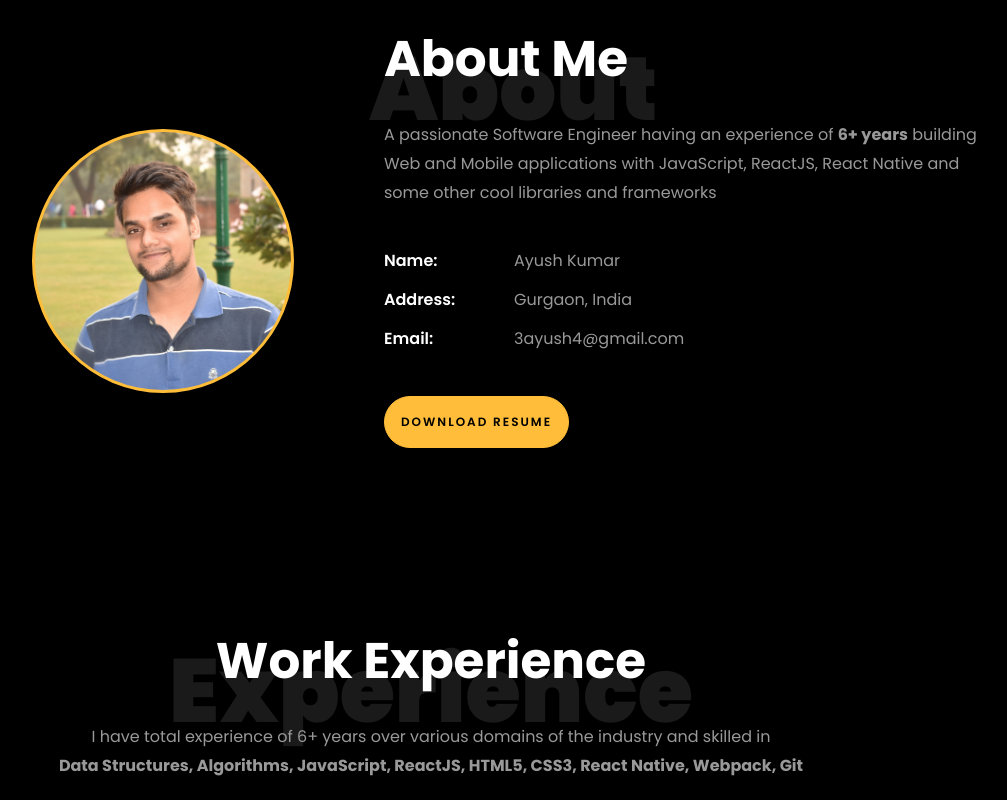
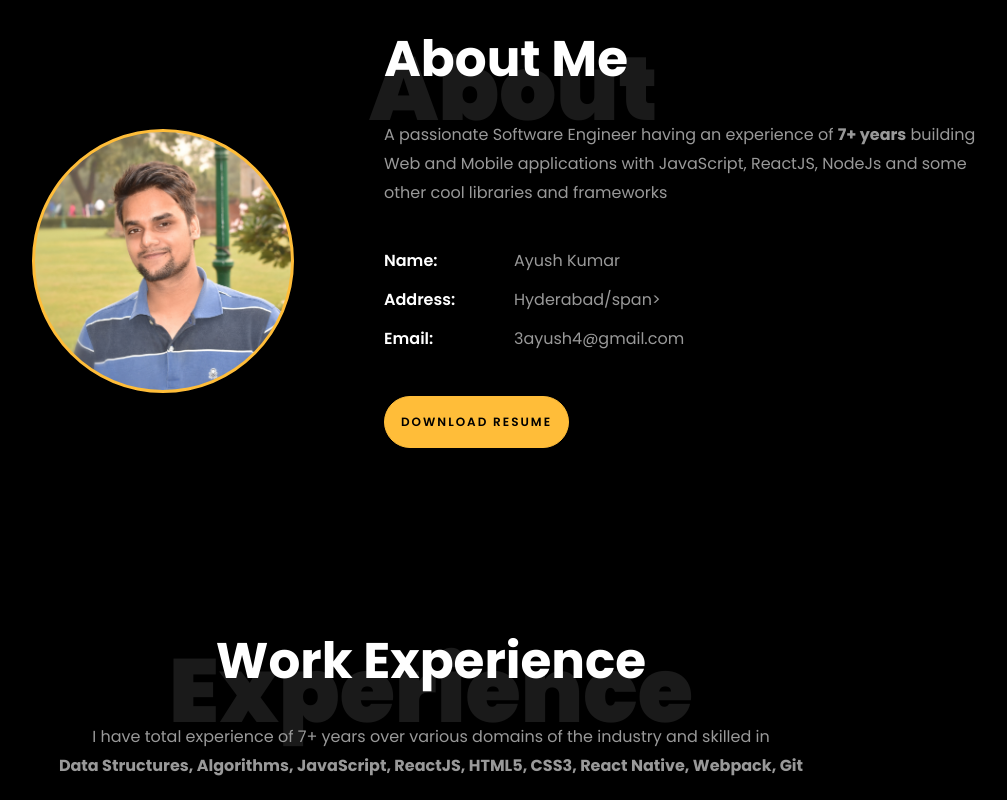
Before and after one commit to findayush/findayush.github.io, a plain HTML site: page index.html in a window 1280 px wide. Shown: the part 840-1640 px from the top of the page, without its empty margins (209-1216 px from the left). Drawn offline with Linux system fonts and the light colour scheme; files whose address does not match are found by name.

Commit message:
Update index.html

```diff
--- a/index.html
+++ b/index.html
@@ -20,7 +20,7 @@
 <meta prefix="og: http://ogp.me/ns#" property="og:type" content="website">
 <meta prefix="og: http://ogp.me/ns#" property="og:url" content="https://findayush.github.io/">
 <meta prefix="og: http://ogp.me/ns#" property="og:title" content="Ayush Kumar Portfolio">
-<meta prefix="og: http://ogp.me/ns#" property="og:description" content="Portfolio webpage of Ayush Kumar. A passionate Software Engineer having an experience of 6+ years in building Web and Mobile applications with JavaScript, ReactJS, React Native and some other cool libraries and frameworks">
+<meta prefix="og: http://ogp.me/ns#" property="og:description" content="Portfolio webpage of Ayush Kumar. A passionate Software Engineer having an experience of 7+ years in building Web and Mobile applications with JavaScript, ReactJS, React Native and some other cool libraries and frameworks">
 <meta prefix="og: http://ogp.me/ns#" property="og:image" content="http://raw.githubusercontent.com/findayush/findayush.github.io/master/ogImg.png">
 
 <!-- Twitter -->
@@ -197,16 +197,16 @@
                 <h1 class="big">About</h1>
                 <h2 class="mb-4">About Me</h2>
                 <p>
-                  A passionate Software Engineer having an experience of <b>6+ years</b>
+                  A passionate Software Engineer having an experience of <b>7+ years</b>
                   building Web and Mobile applications with JavaScript, ReactJS,
-                  React Native and some other cool libraries and frameworks
+                  NodeJs and some other cool libraries and frameworks
                 </p>
                 <ul class="about-info mt-4 px-md-0 px-2">
                   <li class="d-flex">
                     <span>Name:</span> <span>Ayush Kumar</span>
                   </li>
                   <li class="d-flex">
-                    <span>Address:</span> <span>Gurgaon, India</span>
+                    <span>Address:</span> <span>Hyderabad/span>
                   </li>
                   <li class="d-flex">
                     <span>Email:</span> <span>3ayush4@gmail.com</span>
@@ -238,7 +238,7 @@
             <h1 class="big big-2">Experience</h1>
             <h2 class="mb-4">Work Experience</h2>
             <p>
-              I have total experience of 6+ years over various domains of the
+              I have total experience of 7+ years over various domains of the
               industry and skilled in
               <br/><b> Data Structures, Algorithms, JavaScript, ReactJS, HTML5, CSS3, React Native, Webpack, Git
                 </b>
```
